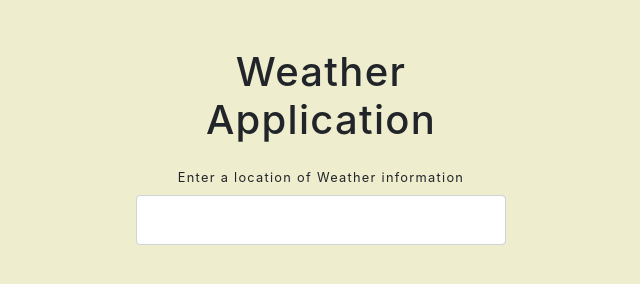
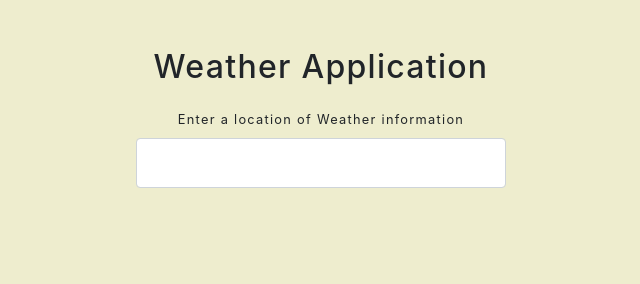
Before and after one commit to tejsubedi/weatherapp, a plain HTML site: page index.html in a window 1280 px wide. Shown: the whole page, without its empty margins (319-959 px from the left). Drawn offline with nearby package versions, Linux system fonts and the light colour scheme.

Commit message:
some changes made

```diff
--- a/index.html
+++ b/index.html
@@ -13,9 +13,9 @@
 <body>
     <div class="container my-5 mx-auto">
 
-        <h1 class="text-center my-3">
+        <h2 class="text-center my-3">
             Weather Application
-        </h1>
+        </h2>
         <form class="change-location my-4 text-center">
             <label for="city">Enter a location of Weather information</label>
             <input type="text" name="city" class="form-control p-4">
```
